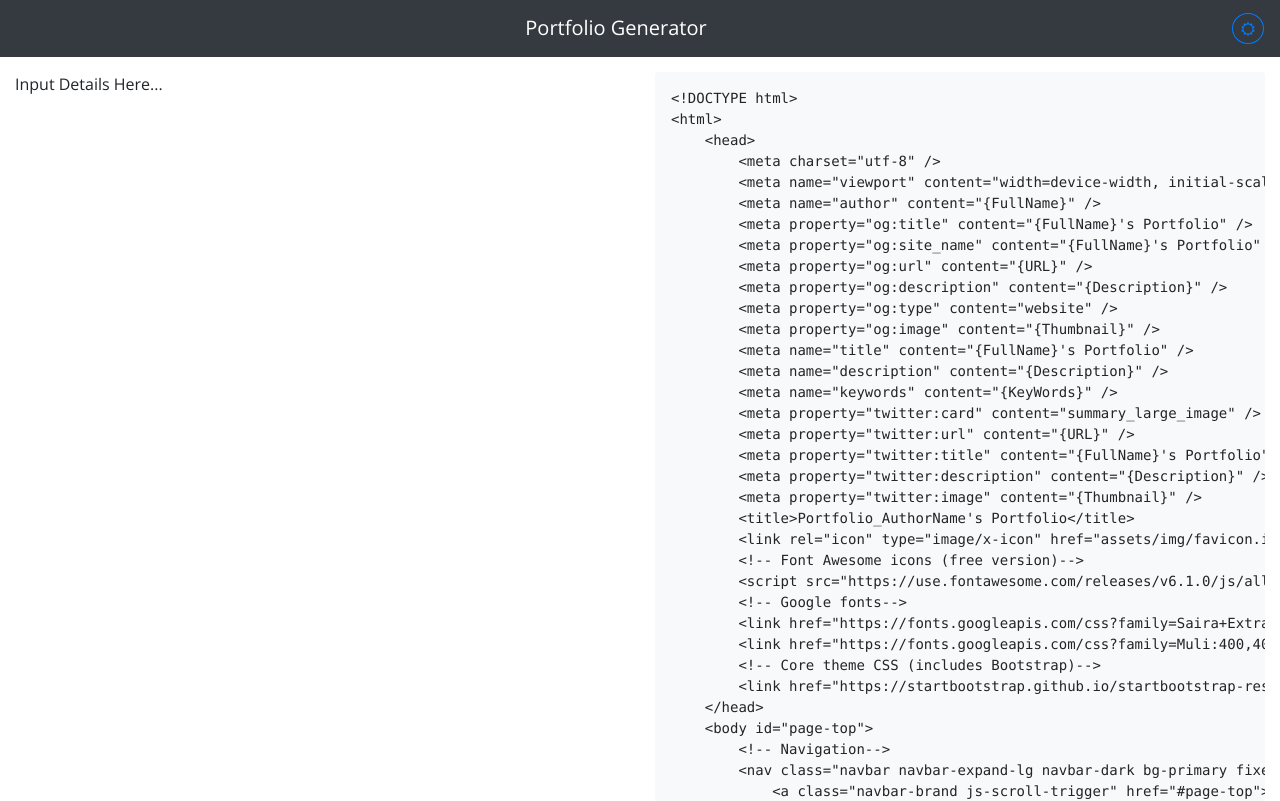
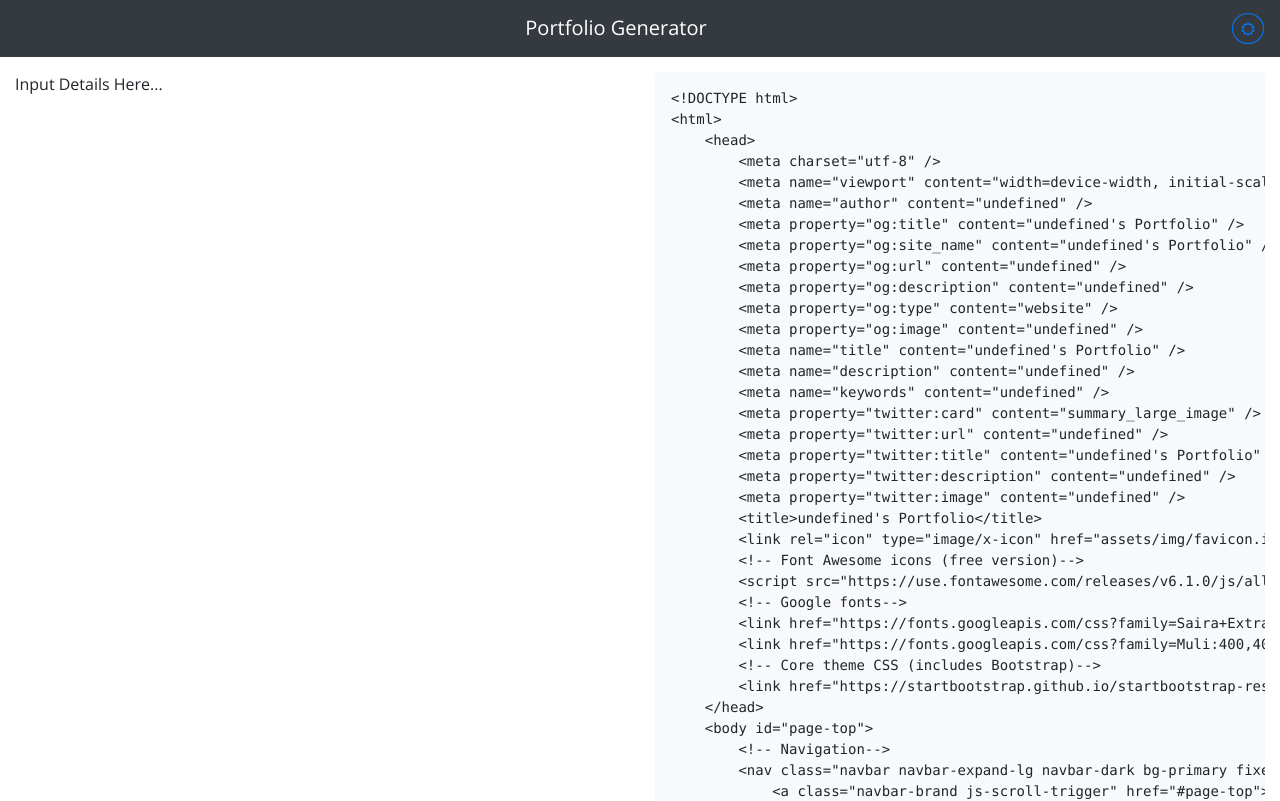
Before and after one commit to IES-IPS-Academy/Profia, a React (Create React App) app: page / in a window 1280 px wide. Shown: the top 801 px of the page. Built offline with nearby package versions, Linux system fonts and the light colour scheme.

Commit message:
Created varibles for user input

```diff
--- a/src/components/Code.js
+++ b/src/components/Code.js
@@ -1,4 +1,15 @@
-const Code = () => {
+const Code = ({
+  FullName,
+  Thumbnail,
+  URL,
+  Description,
+  KeyWords,
+  FirstName,
+  LastName,
+  Address,
+  Phone,
+  Email,
+}) => {
   return (
     <div className="Code">
       <pre className="broder rounded bg-light p-3">{`<!DOCTYPE html>
@@ -6,22 +17,22 @@ const Code = () => {
     <head>
         <meta charset="utf-8" />
         <meta name="viewport" content="width=device-width, initial-scale=1, shrink-to-fit=no" />
-        <meta name="author" content="{FullName}" />
-        <meta property="og:title" content="{FullName}'s Portfolio" />
-        <meta property="og:site_name" content="{FullName}'s Portfolio" />
-        <meta property="og:url" content="{URL}" />
-        <meta property="og:description" content="{Description}" />
+        <meta name="author" content="${FullName}" />
+        <meta property="og:title" content="${FullName}'s Portfolio" />
+        <meta property="og:site_name" content="${FullName}'s Portfolio" />
+        <meta property="og:url" content="${URL}" />
+        <meta property="og:description" content="${Description}" />
         <meta property="og:type" content="website" />
-        <meta property="og:image" content="{Thumbnail}" />
-        <meta name="title" content="{FullName}'s Portfolio" />
-        <meta name="description" content="{Description}" />
-        <meta name="keywords" content="{KeyWords}" />
+        <meta property="og:image" content="${Thumbnail}" />
+        <meta name="title" content="${FullName}'s Portfolio" />
+        <meta name="description" content="${Description}" />
+        <meta name="keywords" content="${KeyWords}" />
         <meta property="twitter:card" content="summary_large_image" />
-        <meta property="twitter:url" content="{URL}" />
-        <meta property="twitter:title" content="{FullName}'s Portfolio" />
-        <meta property="twitter:description" content="{Description}" />
-        <meta property="twitter:image" content="{Thumbnail}" />
-        <title>Portfolio_AuthorName's Portfolio</title>
+        <meta property="twitter:url" content="${URL}" />
+        <meta property="twitter:title" content="${FullName}'s Portfolio" />
+        <meta property="twitter:description" content="${Description}" />
+        <meta property="twitter:image" content="${Thumbnail}" />
+        <title>${FullName}'s Portfolio</title>
         <link rel="icon" type="image/x-icon" href="assets/img/favicon.ico" />
         <!-- Font Awesome icons (free version)-->
         <script src="https://use.fontawesome.com/releases/v6.1.0/js/all.js" crossorigin="anonymous"></script>
@@ -35,8 +46,8 @@ const Code = () => {
         <!-- Navigation-->
         <nav class="navbar navbar-expand-lg navbar-dark bg-primary fixed-top" id="sideNav">
             <a class="navbar-brand js-scroll-trigger" href="#page-top">
-                <span class="d-block d-lg-none">{FullName}</span>
-                <span class="d-none d-lg-block"><img class="img-fluid img-profile rounded-circle mx-auto mb-2" src="{Thumbnail}" alt="{FullName}" /></span>
+                <span class="d-block d-lg-none">${FullName}</span>
+                <span class="d-none d-lg-block"><img class="img-fluid img-profile rounded-circle mx-auto mb-2" src="${Thumbnail}" alt="${FullName}" /></span>
             </a>
             <button class="navbar-toggler" type="button" data-bs-toggle="collapse" data-bs-target="#navbarResponsive" aria-controls="navbarResponsive" aria-expanded="false" aria-label="Toggle navigation"><span class="navbar-toggler-icon"></span></button>
             <div class="collapse navbar-collapse" id="navbarResponsive">
@@ -56,14 +67,14 @@ const Code = () => {
             <section class="resume-section" id="about">
                 <div class="resume-section-content">
                     <h1 class="mb-0">
-                        {FirstName}
-                        <span class="text-primary">{LastName}</span>
+                        ${FirstName}
+                        <span class="text-primary">${LastName}</span>
                     </h1>
                     <div class="subheading mb-5">
-                        {Address} · {Phone} ·
-                        <a href="mailto:name@email.com">{Email}</a>
+                        ${Address} · ${Phone} ·
+                        <a href="mailto:name@email.com">${Email}</a>
                     </div>
-                    <p class="lead mb-5">{Description}</p>
+                    <p class="lead mb-5">${Description}</p>
                     <div class="social-icons">
                         <a class="social-icon" href="#!"><i class="fab fa-linkedin-in"></i></a>
                         <a class="social-icon" href="#!"><i class="fab fa-github"></i></a>
```
